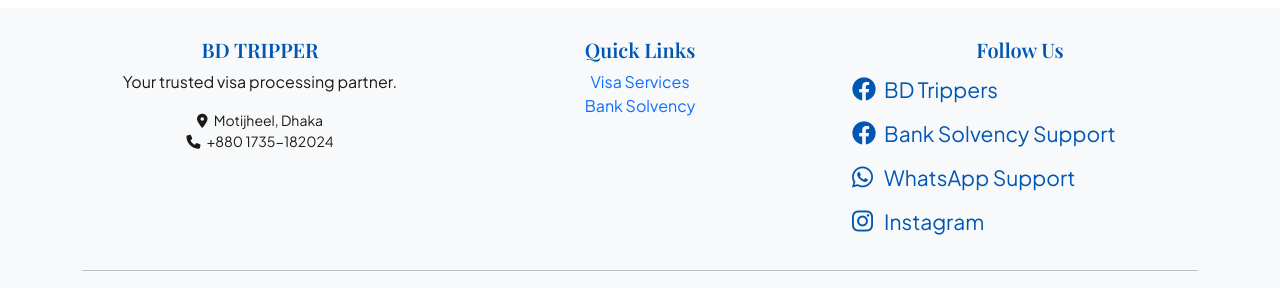
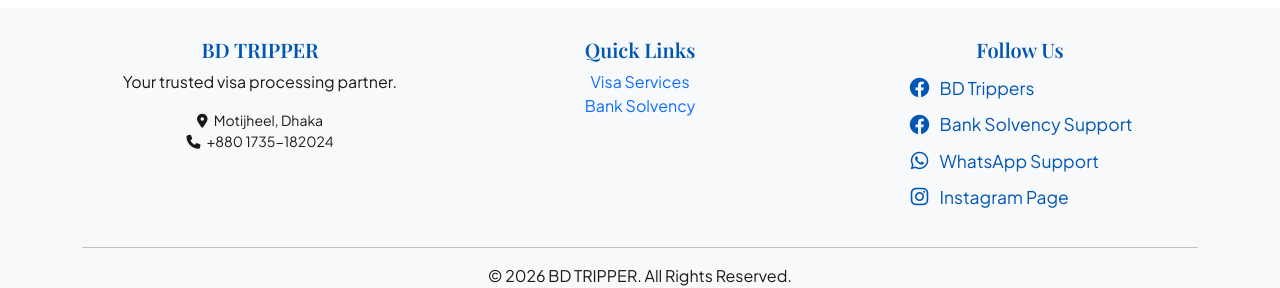
Before and after one commit to imranislam7221-commits/bdtrippers, a Next.js app: page / in a window 1280 px wide. Shown: the part 1739-2027 px from the top of the page. Built offline with nearby package versions, Linux system fonts and the light colour scheme; no server answers; the database is empty.

Commit message:
UI: Hard-fixed social icon serial alignment to be perfectly straight

```diff
--- a/src/app/globals.css
+++ b/src/app/globals.css
@@ -386,6 +386,8 @@
 }
 .social-icons a {
     color: #0056b3;
-    font-size: 24px;
-    margin: 0 10px;
+    font-size: 20px;
+    margin: 5px 0;
+    display: flex;
+    align-items: center;
 }
--- a/src/components/layout/Footer.tsx
+++ b/src/components/layout/Footer.tsx
@@ -38,18 +38,18 @@
             </div>
             <div className="col-md-4 mb-3">
               <h5>Follow Us</h5>
-              <div className="social-icons d-flex flex-column align-items-center align-items-md-start">
-                <a href="https://www.facebook.com/bdtrippersltd" target="_blank" rel="noopener noreferrer" className="text-decoration-none mb-2">
-                  <i className="fab fa-facebook me-2" style={{ width: '20px' }}></i> <span className="small">BD Trippers</span>
+              <div className="social-icons d-inline-flex flex-column align-items-start text-start">
+                <a href="https://www.facebook.com/bdtrippersltd" target="_blank" rel="noopener noreferrer" className="text-decoration-none">
+                  <i className="fab fa-facebook me-2" style={{ width: '24px', textAlign: 'center' }}></i> <span className="small">BD Trippers</span>
                 </a>
-                <a href="https://www.facebook.com/share/18HxJeEAZV/" target="_blank" rel="noopener noreferrer" className="text-decoration-none mb-2">
-                  <i className="fab fa-facebook me-2" style={{ width: '20px' }}></i> <span className="small">Bank Solvency Support</span>
+                <a href="https://www.facebook.com/share/18HxJeEAZV/" target="_blank" rel="noopener noreferrer" className="text-decoration-none">
+                  <i className="fab fa-facebook me-2" style={{ width: '24px', textAlign: 'center' }}></i> <span className="small">Bank Solvency Support</span>
                 </a>
-                <a href="https://wa.me/8801735182024" target="_blank" rel="noopener noreferrer" className="text-decoration-none mb-2">
-                  <i className="fab fa-whatsapp me-2" style={{ width: '20px' }}></i> <span className="small">WhatsApp Support</span>
+                <a href="https://wa.me/8801735182024" target="_blank" rel="noopener noreferrer" className="text-decoration-none">
+                  <i className="fab fa-whatsapp me-2" style={{ width: '24px', textAlign: 'center' }}></i> <span className="small">WhatsApp Support</span>
                 </a>
                 <a href="#" className="text-decoration-none">
-                  <i className="fab fa-instagram me-2" style={{ width: '20px' }}></i> <span className="small">Instagram</span>
+                  <i className="fab fa-instagram me-2" style={{ width: '24px', textAlign: 'center' }}></i> <span className="small">Instagram Page</span>
                 </a>
               </div>
             </div>
```
